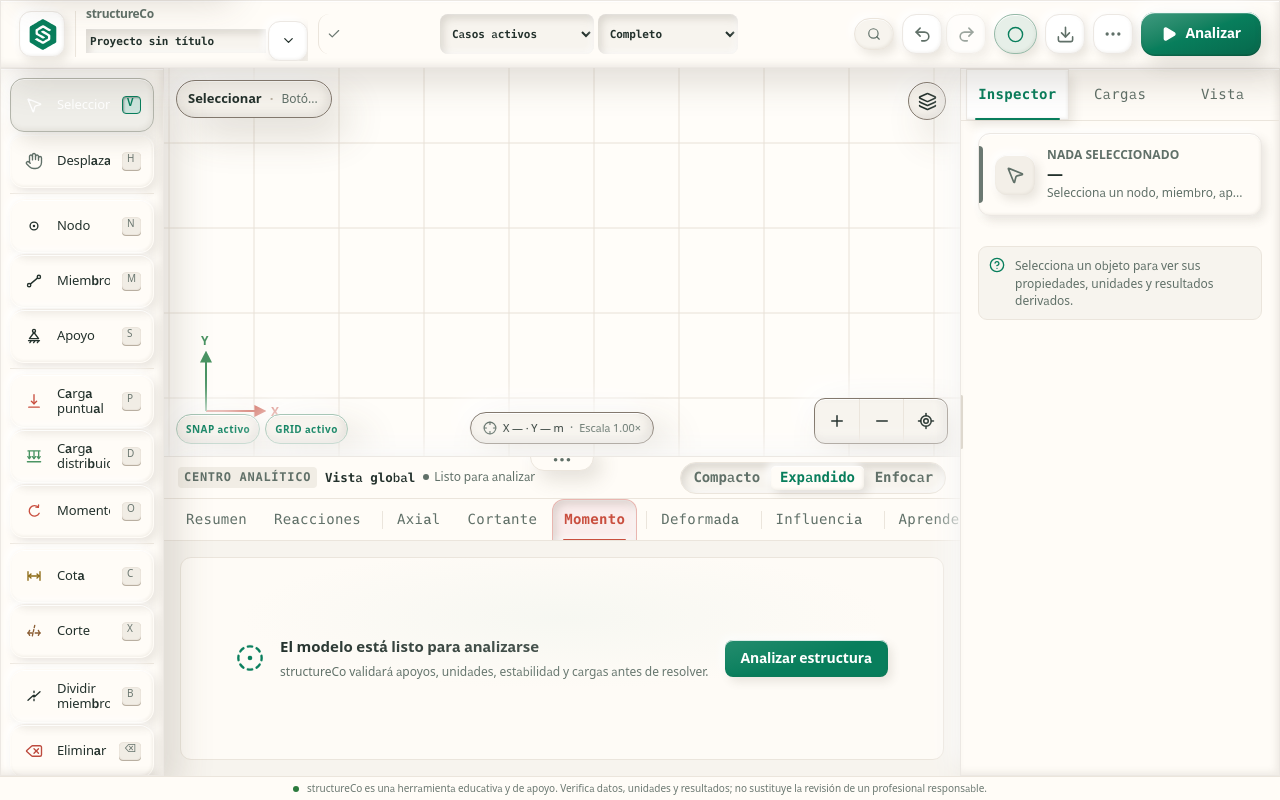
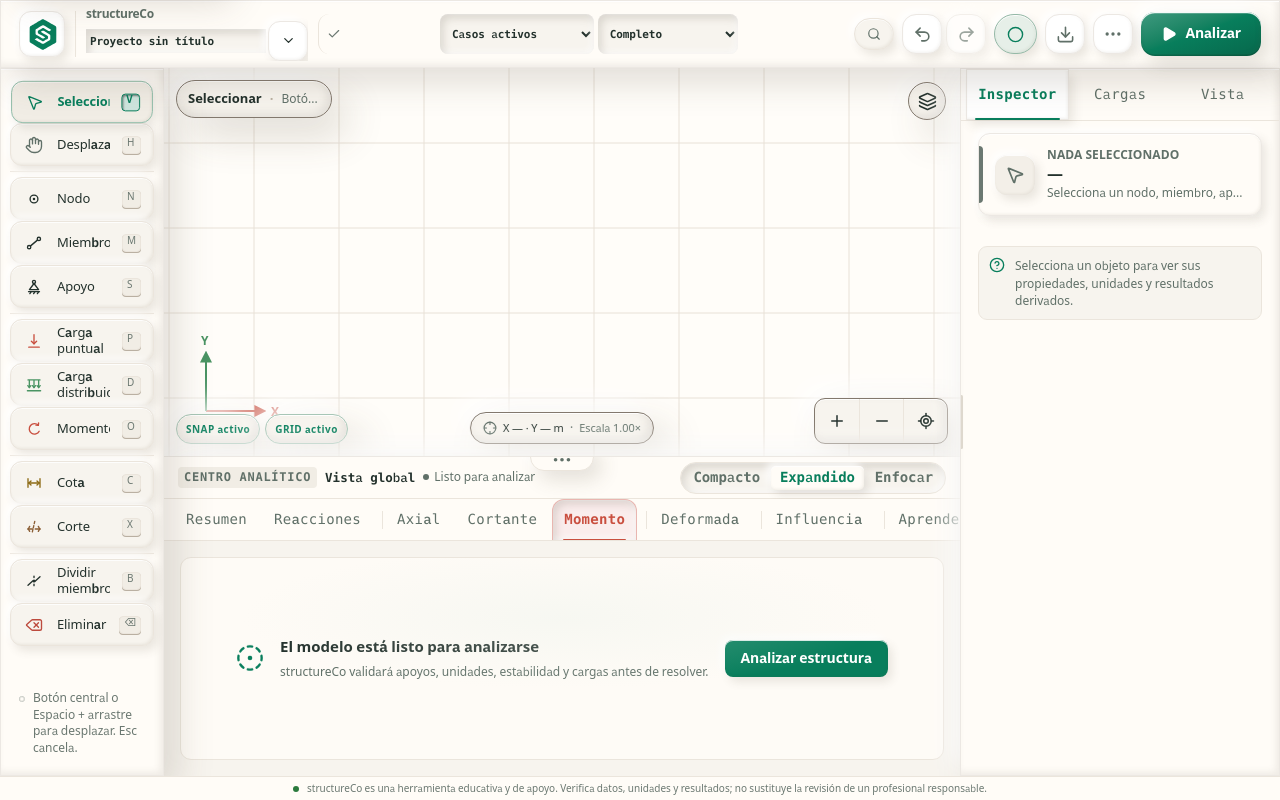
Before and after one commit to klkmoraa/Copia-web, a React (Vite) app: page / in a window 1280 px wide. Both pictures are taken after a click on the button 252 px from the left and 787 px from the top of the page. Built offline with nearby package versions, Linux system fonts and the light colour scheme.

Commit message:
style(toolbar): seleccion rehundida clay y homogeneizacion de relieve en todas las herramientas (AG-047)
Reporte: reports/2026-08-09-1425-ag047-debossed-clay-selection-and-full-tool-relief.md

```diff
--- a/src/design-system/components/ui.css
+++ b/src/design-system/components/ui.css
@@ -461,17 +461,19 @@
 .sc-tool-button {
   --sc-tool-color: var(--sc-color-tool-navigation);
   width: 100%;
-  min-height: 54px;
+  min-height: 42px;
   display: grid;
   grid-template-columns: var(--sc-size-icon-tool) minmax(0, 1fr) auto;
   align-items: center;
   gap: var(--sc-space-3);
-  padding: var(--sc-space-2) var(--sc-space-3);
-  border: var(--sc-border-width) solid transparent;
-  border-radius: var(--sc-radius-md);
-  background: transparent;
-  color: var(--sc-color-text-primary);
+  padding: 0 var(--sc-space-3);
+  border: var(--sc-border-width) solid var(--sc-color-border-soft);
+  border-radius: var(--sc-radius-sm);
+  background: var(--sc-color-surface-2);
+  color: var(--sc-color-text-secondary);
   text-align: left;
+  box-shadow: var(--sc-shadow-clay-xs);
+  transition: background var(--sc-motion-fast) var(--sc-ease-standard), color var(--sc-motion-fast) var(--sc-ease-standard), border-color var(--sc-motion-fast) var(--sc-ease-standard), box-shadow var(--sc-motion-fast) var(--sc-ease-standard), transform var(--sc-motion-press) var(--sc-ease-press);
 }
 .sc-tool-button--structure { --sc-tool-color: var(--sc-color-tool-structure); }
 .sc-tool-button--load { --sc-tool-color: var(--sc-color-tool-point-load); }
@@ -480,19 +482,39 @@
 .sc-tool-button--dimension { --sc-tool-color: var(--sc-color-tool-dimension); }
 .sc-tool-button--cut { --sc-tool-color: var(--sc-color-tool-cut); }
 .sc-tool-button--destructive { --sc-tool-color: var(--sc-color-tool-destructive); }
-.sc-tool-button:not(:disabled):hover { background: color-mix(in srgb, var(--sc-tool-color) 7%, var(--sc-color-surface-1)); }
-.sc-tool-button.is-active { border-color: color-mix(in srgb, var(--sc-tool-color) 34%, var(--sc-color-border)); background: color-mix(in srgb, var(--sc-tool-color) 10%, var(--sc-color-surface-1)); }
+.sc-tool-button:not(:disabled):hover {
+  background: var(--sc-color-surface-elevated);
+  border-color: var(--sc-color-border);
+  color: var(--sc-color-text-primary);
+  box-shadow: var(--sc-shadow-clay-sm);
+  transform: translateY(-1.5px);
+}
+.sc-tool-button.is-active {
+  border-color: color-mix(in srgb, var(--sc-color-action-primary) 40%, var(--sc-color-border-soft));
+  background: var(--sc-color-surface-inset);
+  box-shadow: var(--sc-shadow-clay-pressed);
+  color: var(--sc-color-action-primary);
+  transform: translateY(1.5px) scale(0.985);
+}
 .sc-tool-button__icon { width: var(--sc-size-icon-tool); height: var(--sc-size-icon-tool); display: grid; place-items: center; color: var(--sc-tool-color); }
+.sc-tool-button.is-active .sc-tool-button__icon { color: var(--sc-color-action-primary); }
 .sc-tool-button__copy { min-width: 0; display: grid; gap: 2px; }
-.sc-tool-button__copy strong { overflow: hidden; text-overflow: ellipsis; font-size: var(--sc-font-size-label); font-weight: var(--sc-font-weight-semibold); white-space: nowrap; }
+.sc-tool-button__copy strong { overflow: hidden; text-overflow: ellipsis; font-size: var(--sc-font-size-label); font-weight: var(--sc-font-weight-semibold); white-space: nowrap; color: inherit; }
+.sc-tool-button.is-active .sc-tool-button__copy strong { color: var(--sc-color-action-primary); font-weight: 750; }
 .sc-tool-button__copy small { color: var(--sc-color-text-secondary); font-size: var(--sc-font-size-caption); line-height: var(--sc-line-height-compact); }
 .sc-tool-button kbd { color: var(--sc-color-text-muted); font: inherit; font-size: var(--sc-font-size-caption); }
+.sc-tool-button.is-active kbd {
+  background: color-mix(in srgb, var(--sc-color-action-primary) 14%, var(--sc-color-surface-inset));
+  color: var(--sc-color-action-primary);
+  border-color: color-mix(in srgb, var(--sc-color-action-primary) 30%, transparent);
+  box-shadow: inset 1px 1.5px 2px rgba(0, 0, 0, 0.45);
+}
 .sc-tool-button.is-compact { width: var(--sc-control-height-touch); min-height: var(--sc-control-height-touch); grid-template-columns: 1fr; justify-items: center; padding: 0; }
 .sc-tool-button.is-compact .sc-tool-button__copy { position: absolute; width: 1px; height: 1px; overflow: hidden; clip: rect(0, 0, 0, 0); }
 
 .sc-tool-group { display: grid; gap: var(--sc-space-2); }
 .sc-tool-group > h3 { margin: 0; color: var(--sc-color-text-muted); font-size: var(--sc-font-size-caption); font-weight: var(--sc-font-weight-bold); letter-spacing: 0.06em; text-transform: uppercase; }
-.sc-tool-group__items { display: grid; gap: var(--sc-space-1); }
+.sc-tool-group__items { display: grid; gap: 6px; }
 .sc-tool-group.is-compact .sc-tool-group__items { grid-template-columns: repeat(auto-fit, var(--sc-control-height-touch)); }
 
 .sc-status-strip {
```
Also changed, not shown: reports/2026-08-09-1425-ag047-debossed-clay-selection-and-full-tool-relief.md (added, +53 -0 lines), src/styles.css.
